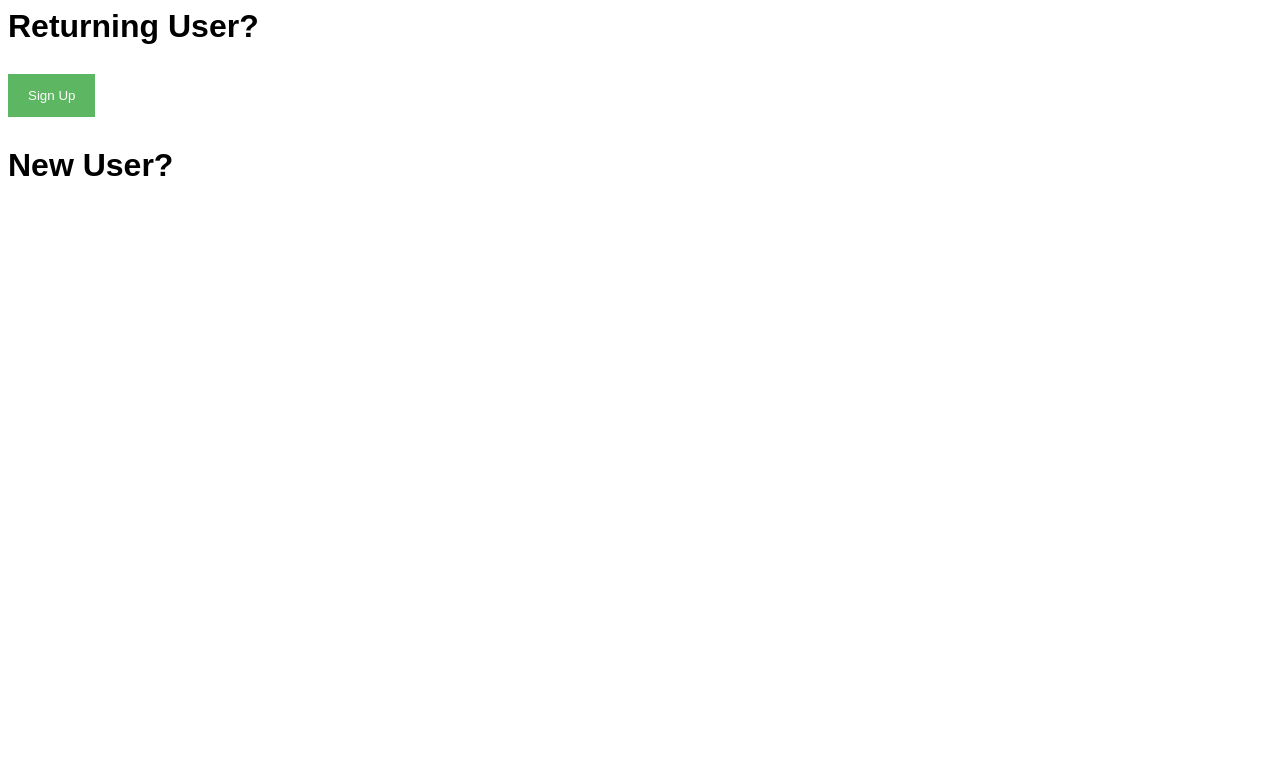
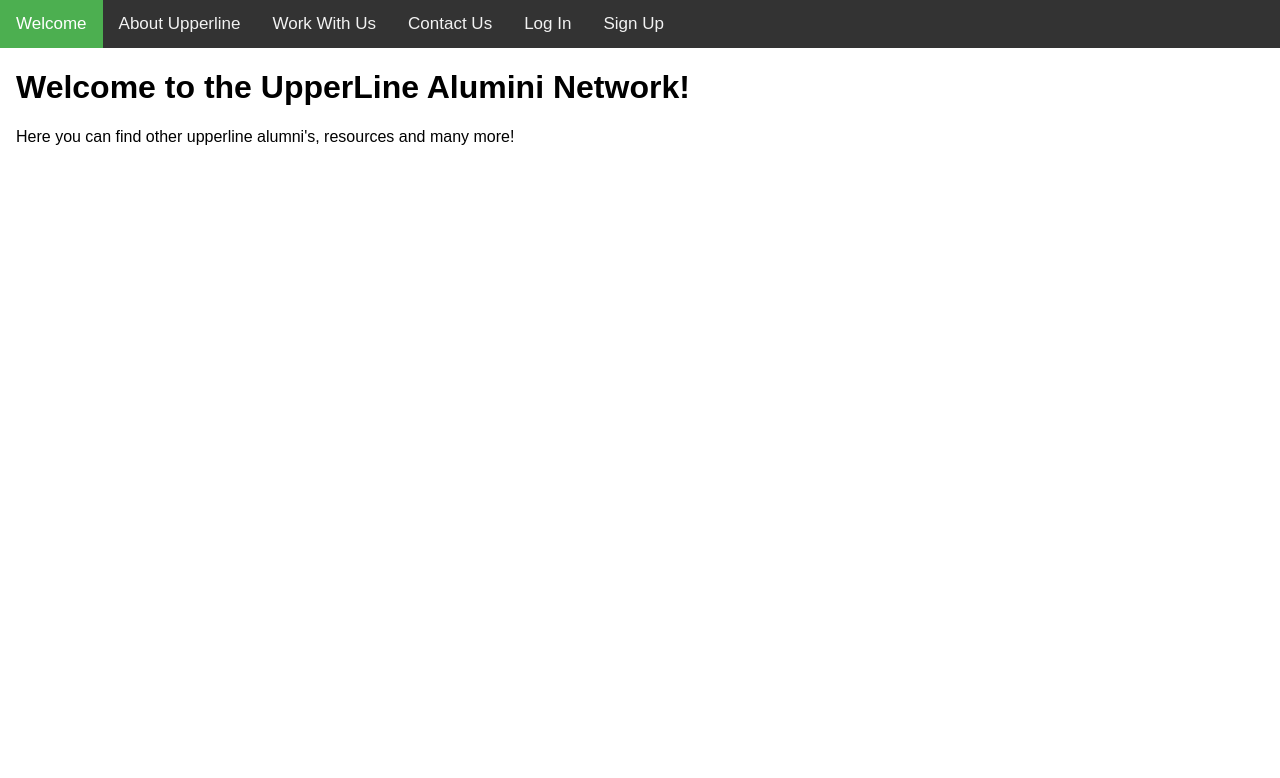
Before and after one commit to jamesdchu/FTF-Final-Test, a Flask app: page / in a window 1280 px wide. Shown: the top 778 px of the page. Run offline with Flask 2, Linux system fonts and the light colour scheme; some libraries are stand-ins or nearby versions.

Commit message:
welcomPage edited

```diff
--- a/templates/welcomePage.html
+++ b/templates/welcomePage.html
@@ -1,12 +1,56 @@
+<!DOCTYPE html>
 <html>
 <head>
 <meta name="viewport" content="width=device-width, initial-scale=1">
 <link rel="stylesheet" href="../static/css/styleSignUp.css">
 <title>Welcome to The Upperline Alumni Network!</title>
+<!-- edit import style sheet for respective pages -->
+<style>
+body {
+  margin: 0;
+  font-family: Arial, Helvetica, sans-serif;
+}
+
+.topnav {
+  overflow: hidden;
+  background-color: #333;
+}
+
+.topnav a {
+  float: left;
+  color: #f2f2f2;
+  text-align: center;
+  padding: 14px 16px;
+  text-decoration: none;
+  font-size: 17px;
+}
+
+.topnav a:hover {
+  background-color: #ddd;
+  color: black;
+}
+
+.topnav a.active {
+  background-color: #4CAF50;
+  color: white;
+}
+</style>
 </head>
 <body>
-      <h1> Returning User?</h1>
-      <button onclick="document.getElementById('id01').style.display='block'" style="width:auto;">Sign Up</button>
-      <h1> New User?</h1>
+
+<div class="topnav">
+  <a class="active" href="welcomePage">Welcome</a>
+  <a  href='https://www.upperlinecode.com/about'>About Upperline</a>
+  <a href='https://www.upperlinecode.com/about#teachwithus'>Work With Us</a>
+  <a href='https://www.upperlinecode.com/contactUs'>Contact Us</a>
+  <a href="signIn">Log In</a>
+  <a href="signUp">Sign Up</a>
+</div>
+
+<div style="padding-left:16px">
+    <body>
+      <h1>Welcome to the UpperLine Alumini Network!</h1>
+      <p> Here you can find other upperline alumni's, resources and many more!</p>
+ </div>
 </body>
 </html>
```
Lines whose indentation alone changed are shown as unchanged.
